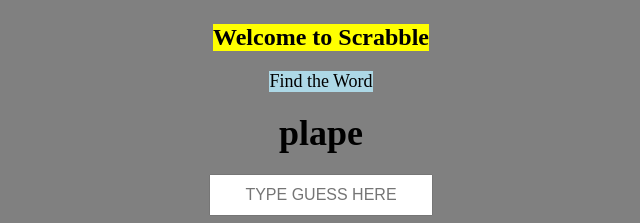
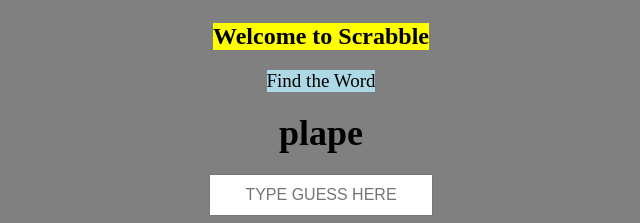
Before and after one commit to David12331/Project1, a plain HTML site: page index.html in a window 1280 px wide. Shown: the part 135-358 px from the top of the page, 319-959 px from the left. Drawn offline with Linux system fonts and the light colour scheme.

Commit message:
more changes to readme

```diff
--- a/app.js
+++ b/app.js
@@ -26,7 +26,7 @@ let endScreen = document.getElementById('blackScreen');
 let resetElement = document.getElementById("reset");
 
 
-/////funtions//////
+/////funtions///////
 
 
 
--- a/main.css
+++ b/main.css
@@ -36,7 +36,7 @@ body {
 
 
 .subtitle {
-  font-size: 18px;
+  font-size: 19px;
 }
 
 
```
Also changed, not shown: 1 other file.
